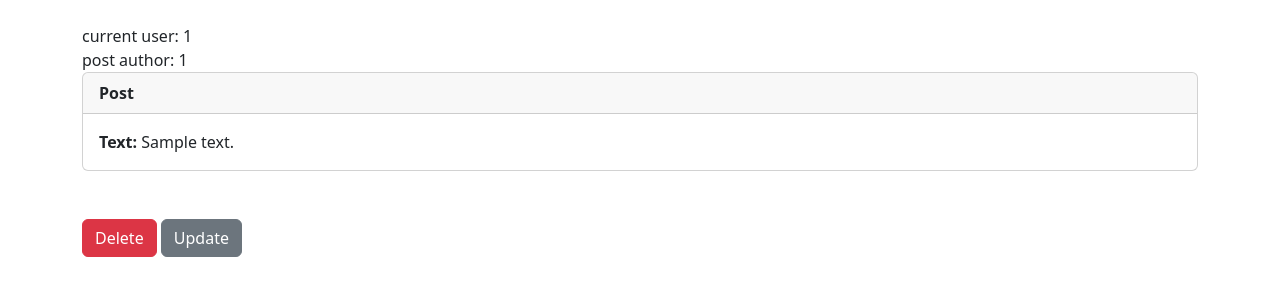
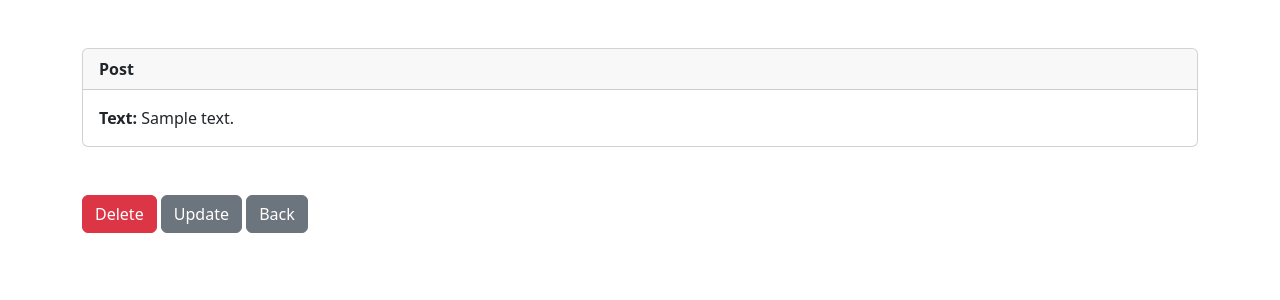
Before and after one commit to chrispugliese/SampleShare, a Django app: page /user_post/1 in a window 1280 px wide. Shown: the part 56-356 px from the top of the page. Run offline with Django 5.2, Linux system fonts and the light colour scheme; a user stored in the database is signed in; tables that the repository leaves empty hold one stand-in row (values such as "Sample post").

Commit message:
Finished Posts
Finished posts, now other users won't be able to update or delete other users posts

```diff
--- a/website/forms.py
+++ b/website/forms.py
@@ -67,8 +67,8 @@ class PostForm(forms.ModelForm):
 
 		widgets = {
 			'postText': forms.TextInput(attrs={'class': 'form-control'}),
-			'userProfiles': forms.Select(attrs={'class': 'form-control'}),
-			#'userProfiles': forms.TextInput(attrs={'class': 'form-control'}),
+			#'userProfiles': forms.Select(attrs={'class': 'form-control'}),
+			'userProfiles': forms.TextInput(attrs={'class': 'form-control', 'value':'', 'id':'user', 'type':'hidden'}),
 			'sample': forms.Select(attrs={'class': 'form-control'}),
 		}
 #---------------------------------------------------
--- a/website/templates/create_post.html
+++ b/website/templates/create_post.html
@@ -12,7 +12,11 @@
         <a href ="{% url 'home'%}" class="btn btn-secondary">back</a>
 
 
-
+        <script>
+            var name = "{{ user.userprofile.id }}";
+            document.getElementById("user").value=
+                name;
+        </script>
     </form>
 </div>
 {% endblock %}
--- a/website/templates/userPost.html
+++ b/website/templates/userPost.html
@@ -1,8 +1,6 @@
 {% extends 'base.html' %}
 {% block content %}
-current user: {{user.id}}
 <br/>
-post author: {{user_post.userProfiles.id}}
 
 <div class="card">
     <div class="card-header"><strong>
@@ -18,9 +16,10 @@ post author: {{user_post.userProfiles.id}}
 
 </div>
 </div>
-{% if user.id == user_post.userProfiles.id %}
+{% if user.userprofile.id == user_post.userProfiles.id %}
 <br/><br/>
 <a href="{% url 'delete_post' user_post.id %}" class="btn btn-danger">Delete</a>
 <a href="{% url 'update_post' user_post.id %}" class="btn btn-secondary">Update</a>
 {% endif %}
+<a href="{% url 'posts' %}" class="btn btn-secondary">Back</a>
 {% endblock %}
```
Also changed, not shown: website/migrations/0003_remove_post_userprofiles_post_userprofiles.py.
